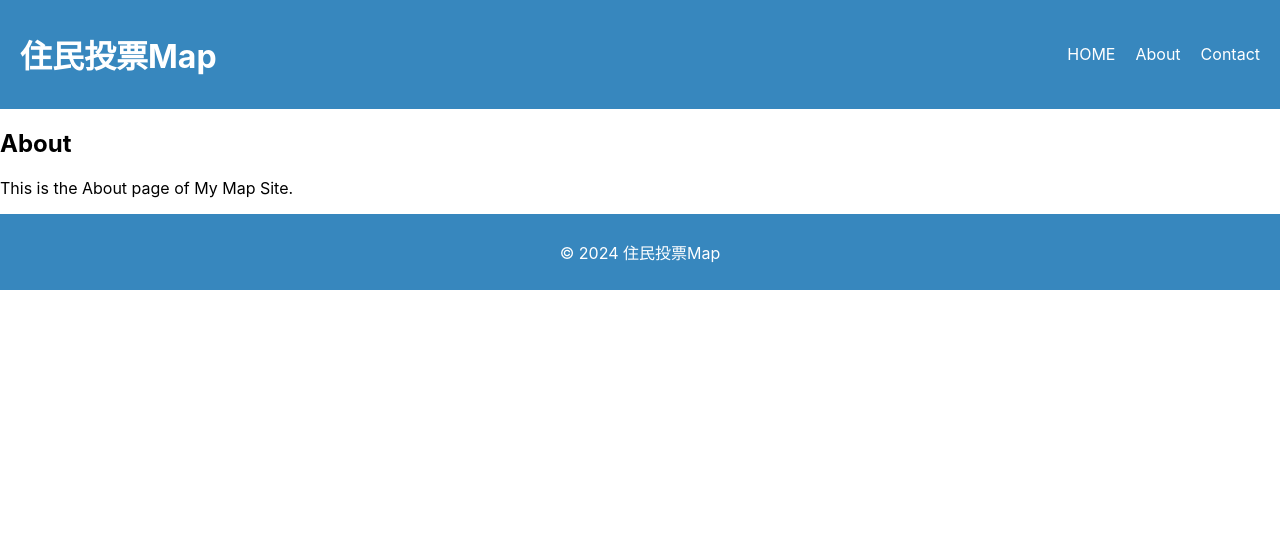
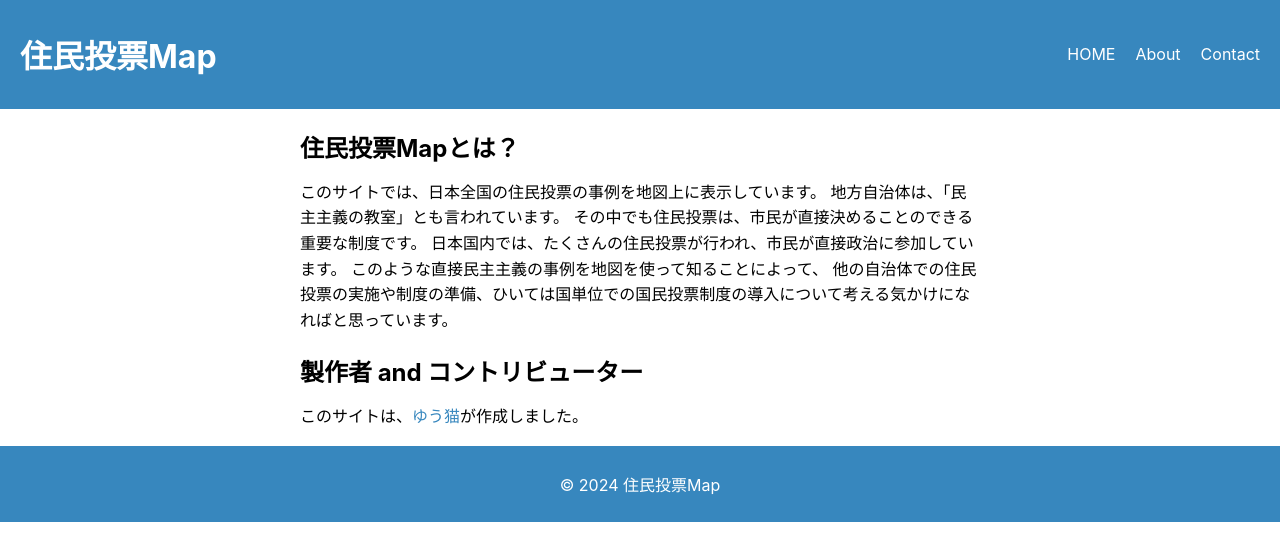
Before and after one commit to yuneko1127/jumintohyoMap, a React (Create React App) app: page /about in a window 1280 px wide. Shown: the top 560 px of the page. Built offline with nearby package versions, Linux system fonts and the light colour scheme.

Commit message:
success about, contact

```diff
--- a/src/About.css
+++ b/src/About.css
@@ -0,0 +1,23 @@
+.about-container {
+    max-width: 85vh;
+    margin: 0 auto;
+}
+
+.about-container h2 {
+    font-size: 24px;
+    margin-bottom: 16px;
+}
+
+.about-container p {
+    font-size: 16px;
+    line-height: 1.6;
+}
+
+.about-container a {
+    color: #3787be;
+    text-decoration: none;
+}
+
+.about-container a:hover {
+    text-decoration: underline;
+}
--- a/src/About.js
+++ b/src/About.js
@@ -3,9 +3,21 @@ import './About.css';
 
 const About = () => {
   return (
-    <div>
-      <h2>About</h2>
-      <p>This is the About page of My Map Site.</p>
+    <div className='about-container'>
+        <h2>住民投票Mapとは？</h2>
+        <p>
+            このサイトでは、日本全国の住民投票の事例を地図上に表示しています。
+            地方自治体は、「民主主義の教室」とも言われています。
+            その中でも住民投票は、市民が直接決めることのできる重要な制度です。
+            日本国内では、たくさんの住民投票が行われ、市民が直接政治に参加しています。
+            このような直接民主主義の事例を地図を使って知ることによって、
+            他の自治体での住民投票の実施や制度の準備、ひいては国単位での国民投票制度の導入について考える気かけになればと思っています。
+        </p>
+        <h2>製作者 and コントリビューター</h2>
+        <p>
+            このサイトは、<a href='https://github.com/yuneko1127' rel="noopener noreferrer" target="_blank">ゆう猫</a>が作成しました。
+        </p>
+
     </div>
   );
 };
--- a/src/App.css
+++ b/src/App.css
@@ -30,11 +30,11 @@
 }
 */
 
-/*
+
 .App-link {
-  color: #61dafb;
+  color: #3787be;
 }
-*/
+
 
 @keyframes App-logo-spin {
   from {
@@ -45,7 +45,7 @@
   }
 }
 
-.Map_page {
+.page {
   display: flex;
   flex-direction: column;
   height: 100vh;
--- a/src/App.js
+++ b/src/App.js
@@ -1,5 +1,5 @@
 import React from 'react';
-import { Routes, Route, Link } from "react-router-dom";
+import { Routes, Route } from "react-router-dom";
 import Map from './Map';
 import Header from './Header'; // Headerコンポーネントをインポート
 import Footer from './Footer'; // Footerコンポーネントをインポート
@@ -9,7 +9,7 @@ import './App.css';
 
 function App() {
   return (
-    <div className="Map_page">
+    <div className="page">
       <Header />
       <Routes>
         <Route path="/" element={<Map />} />
--- a/src/Contact.css
+++ b/src/Contact.css
@@ -0,0 +1,26 @@
+.contact-container {
+    max-width: 85vh;
+    margin: 0 auto;
+}
+
+.contact-container h2 {
+    font-size: 24px;
+    margin-bottom: 16px;
+}
+
+.contact-container p {
+    font-size: 16px;
+    line-height: 1.6;
+}
+
+.contact-container u {
+    color: #3787be;
+}
+
+
+.contact-container iframe {
+    width: 100%;
+    height: 1200px;
+    border: 0;
+    margin-top: 16px;
+}
--- a/src/Contact.js
+++ b/src/Contact.js
@@ -3,9 +3,17 @@ import './Contact.css';
 
 const Contact = () => {
   return (
-    <div>
-      <h2>Contact</h2>
-      <p>This is the About page of My Map Site.</p>
+    <div className='contact-container'>
+      <h2>問い合わせ</h2>
+      <p>
+        ご質問、ご要望、その他コントリビューションなどは以下フォームからお願いします。
+        フォームが利用できない方は、<u>yuneko.monologue[At]gmail.com</u> までご連絡ください。
+      </p>
+      <iframe
+        title="Contact Form"
+        src="https://docs.google.com/forms/d/e/1FAIpQLScP2W7bWCN-pAk-fmsJnclTCe8IbZUIXJ843ZmXs3NzJ1bblQ/viewform?embedded=true">
+          Contact Formを読み込んでいます…
+        </iframe>
     </div>
   );
 };
--- a/src/Header.js
+++ b/src/Header.js
@@ -1,5 +1,5 @@
 import React from 'react';
-import { Routes, Route, Link } from "react-router-dom";
+import { Link } from "react-router-dom";
 import './Header.css';
 
 const Header = () => {
```
